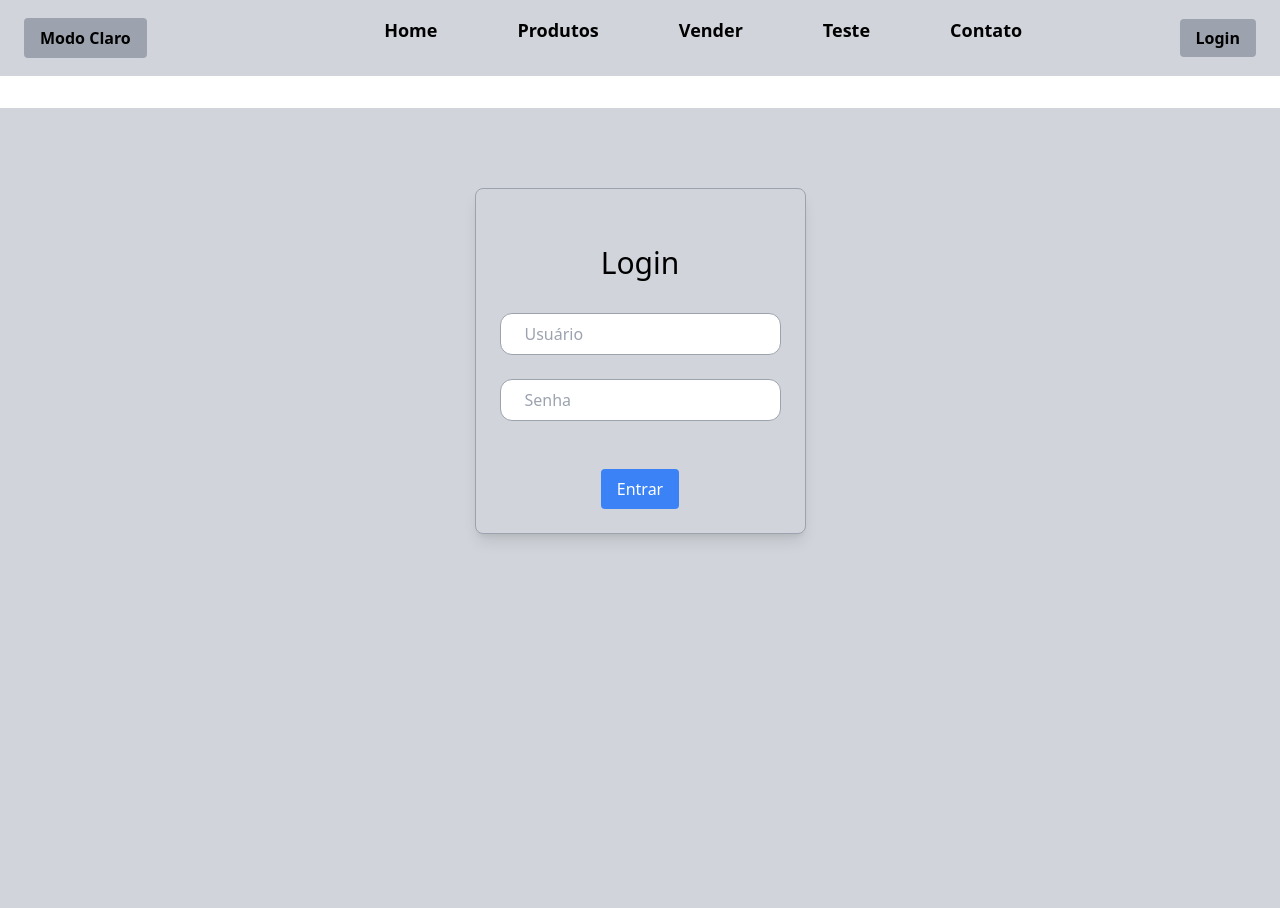
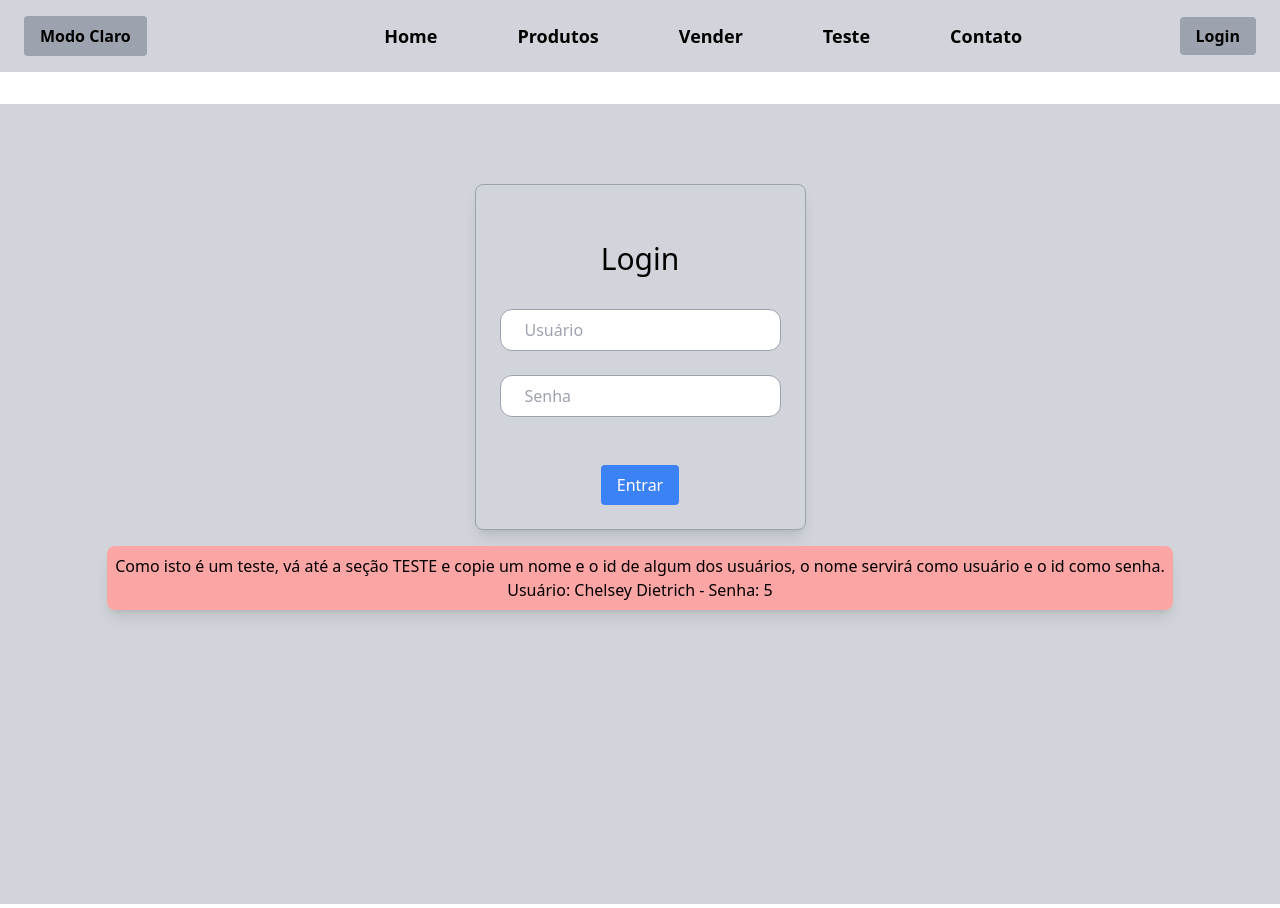
Before and after one commit to ThiSiniero/cursoGPT, a React (Vite) app: page /login in a window 1280 px wide. Built offline with nearby package versions, Linux system fonts and the light colour scheme.

Commit message:
add help login in login page

```diff
--- a/src/components/Navbar.jsx
+++ b/src/components/Navbar.jsx
@@ -57,8 +57,8 @@ function Navbar() {
 
         </div>
 
-        <div className={`${isOpen ? "block mt-8 lg:mt-4 " : "hidden"} border-t lg:border-none pt-10 lg:pt-0 border-gray-600 lg:flex flex-col lg:flex-row  lg:space-x-4 lg:pl-20 w-full lg:w-auto px-4 lg:px-0 text-center`}>
-          <Link className="px-4 lg:px-8 py-2 lg:py-0 lg:pb-4 lg:text-lg text-2xl" to="/">Home</Link>
+        <div className={`${isOpen ? "block mt-8 lg:mt-4 " : "hidden"} items-center border-t lg:border-none pt-10 lg:pt-0 border-gray-600 lg:flex flex-col lg:flex-row  lg:space-x-4 lg:pl-20 w-full lg:w-auto px-4 lg:px-0 text-center`}>
+          <Link className="px-4 lg:px-8 py-2 lg:py-0 lg:text-lg text-2xl" to="/">Home</Link>
           <Link className="px-4 lg:px-8 py-2 lg:py-0 lg:text-lg text-2xl" to="/produtos">Produtos</Link>
           <Link className="px-4 lg:px-8 py-2 lg:py-0 lg:text-lg text-2xl" to="/vender">Vender</Link>
           <Link className="px-4 lg:px-8 py-2 lg:py-0 lg:text-lg text-2xl" to="/teste">Teste</Link>
--- a/src/pages/login.jsx
+++ b/src/pages/login.jsx
@@ -30,6 +30,10 @@ function Login() {
         <input type="password" placeholder="Senha" value={password} onChange={(e) => setPassword(e.target.value)} className="block my-6 border px-6 py-2 border border-gray-400 rounded-xl" />
         <button type="submit" className="bg-blue-500 text-white px-4 py-2 rounded mt-6">Entrar</button>
       </form>
+
+      <div className="mt-4 text-center bg-red-300 rounded rounded-lg shadow-lg p-2 mx-4">
+        <p>Como isto é um teste, vá até a seção TESTE e copie um nome e o id de algum dos usuários, o nome servirá como usuário e o id como senha. <br /> Usuário: Chelsey Dietrich - Senha: 5</p>
+      </div>
     </div>
   );
 }
```
